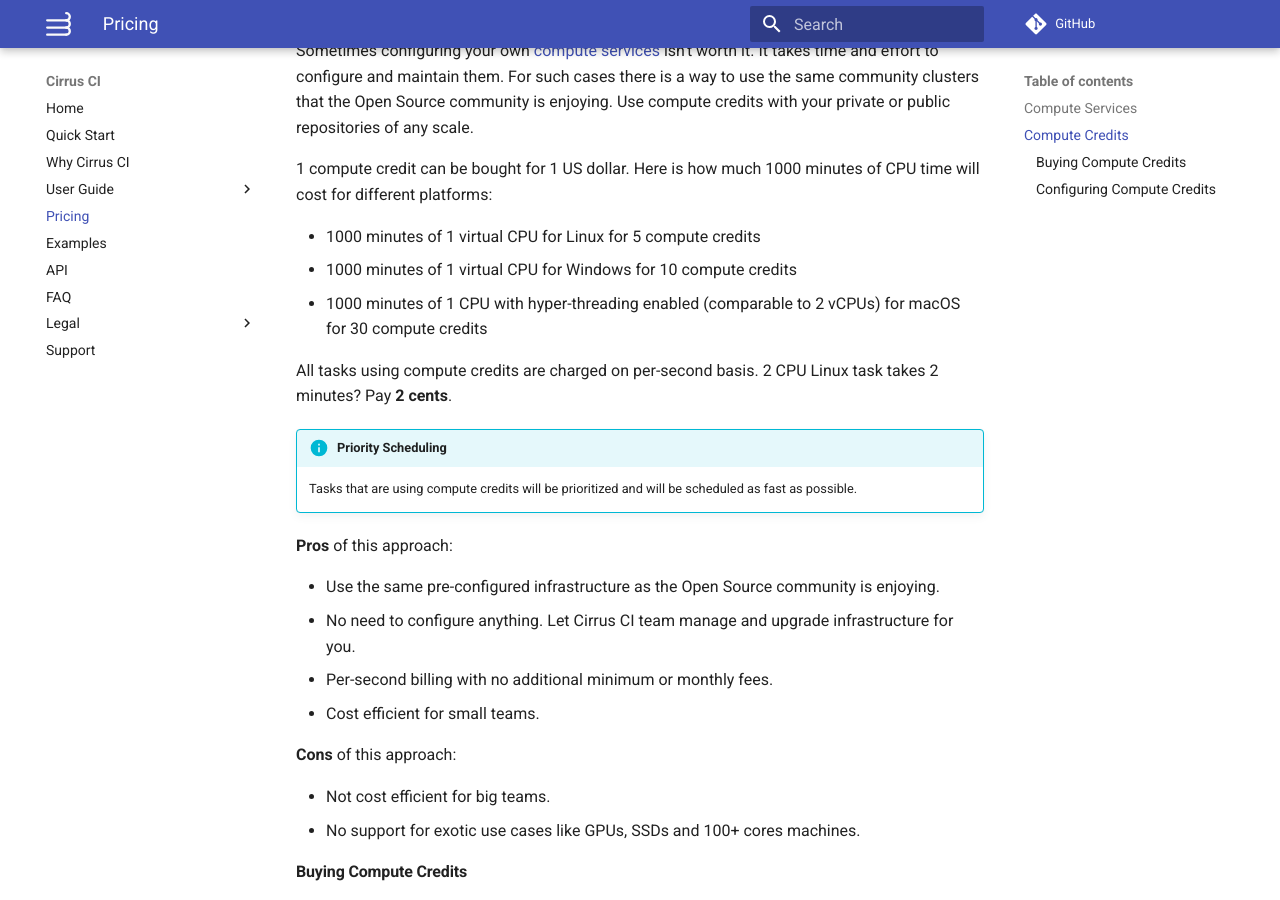
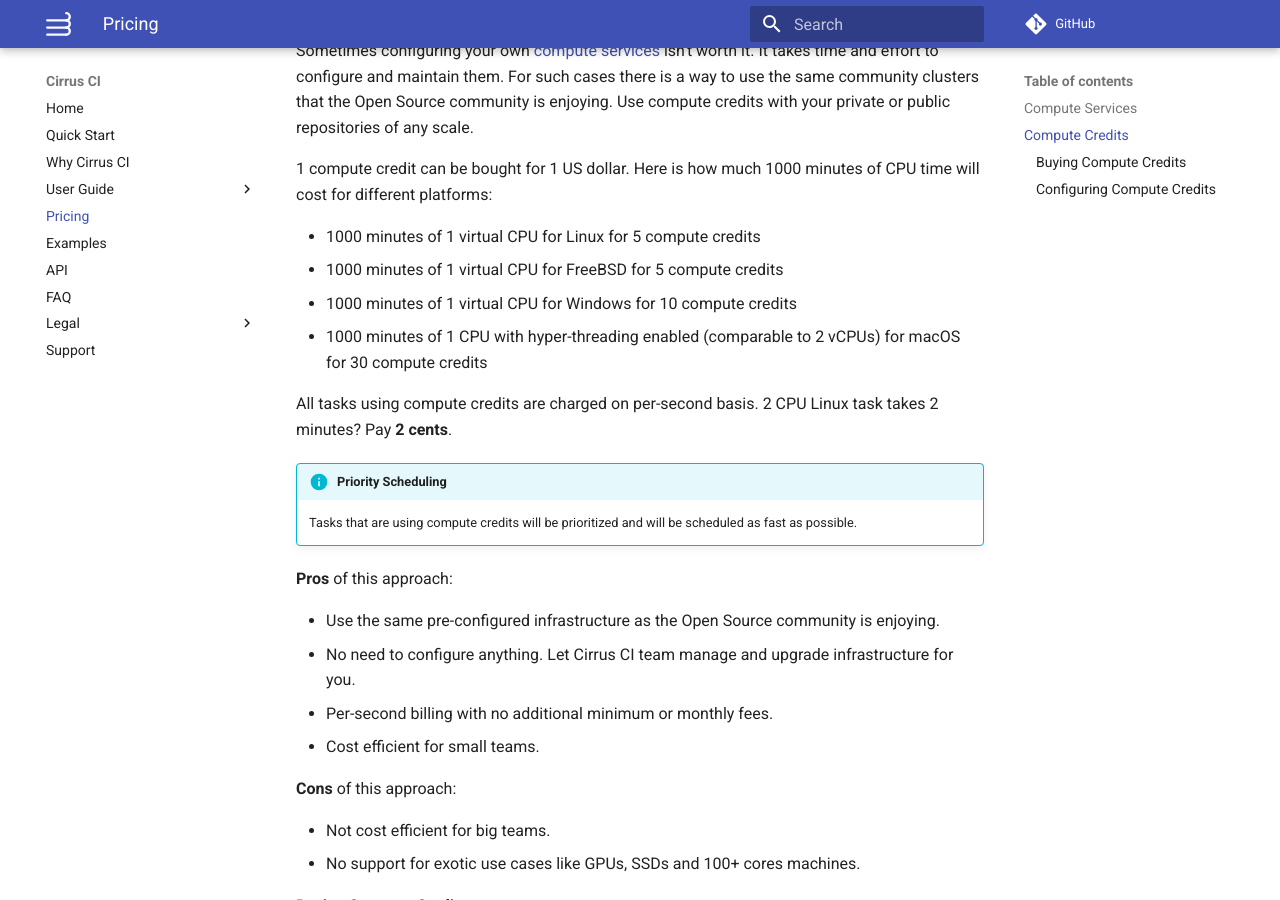
Before and after one commit to cirruslabs/cirrus-ci-docs, an MkDocs documentation site: the page built from docs/pricing.md, in a window 1280 px wide and 900 px high, scrolled down 1414 px. Built offline with MkDocs 1.6.1 and Material for MkDocs 9.7.7, drawn with Linux system fonts in a browser that asks for light colours; comment, search, counter and statistics services are not loaded.

Commit message:
FreeBSD pricing

```diff
--- a/docs/pricing.md
+++ b/docs/pricing.md
@@ -52,6 +52,7 @@ Use compute credits with your private or public repositories of any scale.
 1 compute credit can be bought for 1 US dollar. Here is how much 1000 minutes of CPU time will cost for different platforms:
 
   * 1000 minutes of 1 virtual CPU for Linux for 5 compute credits
+  * 1000 minutes of 1 virtual CPU for FreeBSD for 5 compute credits
   * 1000 minutes of 1 virtual CPU for Windows for 10 compute credits
   * 1000 minutes of 1 CPU with hyper-threading enabled (comparable to 2 vCPUs) for macOS for 30 compute credits
 
```
